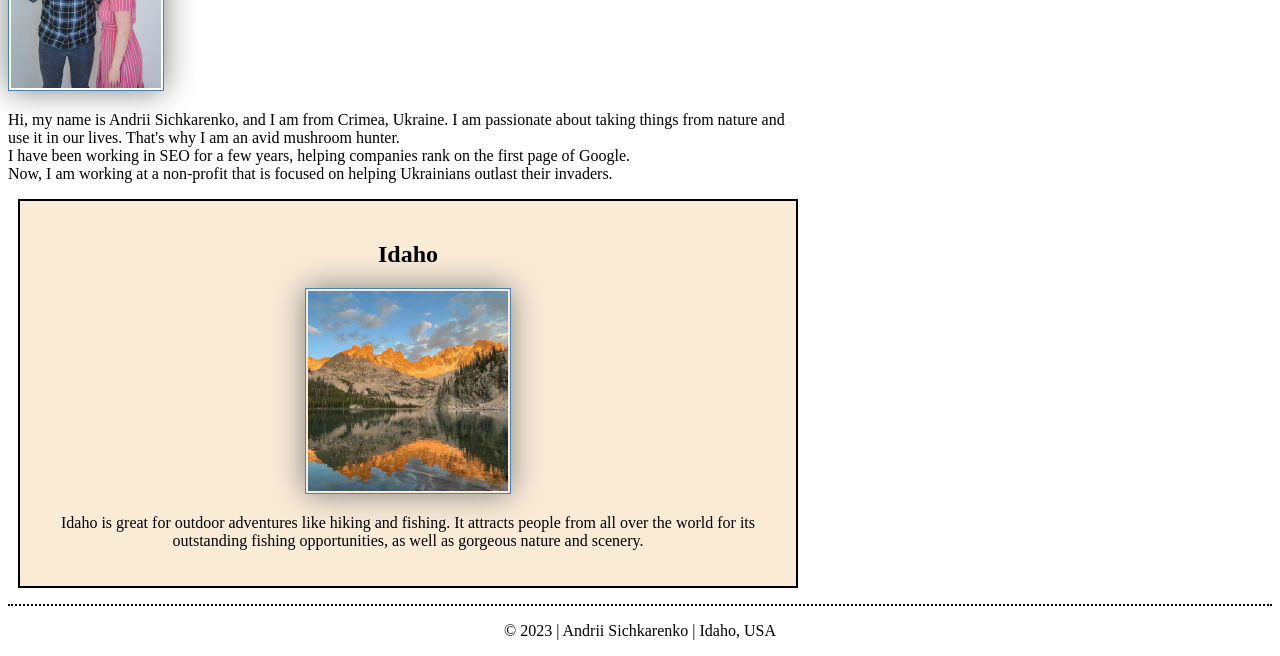
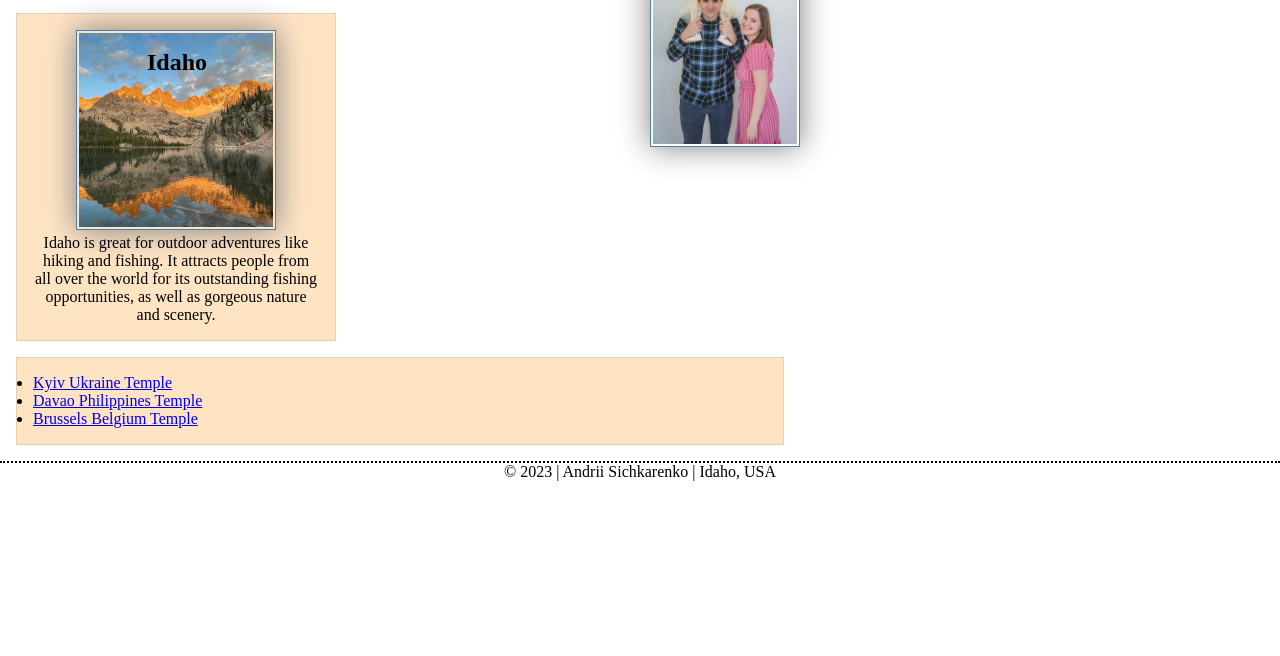
Before and after one commit to andreyrouk1/wdd130, a plain HTML site: page index.html in a window 1280 px wide. Shown: the part 422-1078 px from the top of the page. After the commit the page ends 903 px from the top, so only its background shows below. Drawn offline with Linux system fonts and the light colour scheme.

Commit message:
homepage enh

```diff
--- a/index.html
+++ b/index.html
@@ -15,23 +15,32 @@
             <a href="#">Home</a>
             <a href="wwr/">White Water Rafting Website</a>
             <a href="wwr/site-plan-rafting.html">White Water Rafting Siteplan</a>
+            <a href="https://www.linkedin.com/in/andrii-sichkarenko/">LinkedIn</a>
+            <a href="https://www.facebook.com/andrey.rouk/">Facebook</a>
         </nav>
     </header>
     <main>
         <h1>Andrii Sichkarenko | WDD 130</h1>
-        <img src="images/profile.jpg" alt="Andrii Sichkarenko" width="200">
-        <p>Hi, my name is Andrii Sichkarenko, and I am from Crimea, Ukraine. I am passionate about taking things from nature and use it in our lives. That's why I am an avid mushroom hunter.
-        <br>I have been working in SEO for a few years, helping companies rank on the first page of Google.
-        <br>Now, I am working at a non-profit that is focused on helping Ukrainians outlast their invaders.
+        <img class="profile" src="images/profile.jpg" alt="Andrii Sichkarenko" width="200">
+        <p>Hi, my name is Andrii Sichkarenko, and I am from Crimea, Ukraine. I am passionate about taking things from nature and use it in our lives.
+          That's why I am an avid mushroom hunter.
+          I have been working in SEO for a few years, helping companies rank on the first page of Google.
+          Now, I am working at a non-profit that is focused on helping Ukrainians outlast their invaders.
         </p>
-        <aside>
+        <aside class="box">
           <h2>Idaho</h2>
           <img src="images/idaho.jpg" alt="Idaho nature">
           <p>Idaho is great for outdoor adventures like hiking and fishing. It attracts people from all over the world for its outstanding fishing opportunities, as well as gorgeous nature and scenery.</p>
         </aside>
+        <ul class="box">
+          <li><a href="https://www.churchofjesuschrist.org/temples/details/kyiv-ukraine-temple?lang=eng" target="_blank">Kyiv Ukraine Temple</a></li>
+          <li><a href="https://www.churchofjesuschrist.org/temples/details/davao-philippines-temple?lang=eng" target="_blank">Davao Philippines Temple</a></li>
+          <li><a href="https://www.churchofjesuschrist.org/temples/details/brussels-belgium-temple?lang=eng" target="_blank">Brussels Belgium Temple</a></li>
+        </ul>
     </main>
     <footer>
         <p>&copy; 2023 | Andrii Sichkarenko | Idaho, USA</p>
     </footer>
   </body>
+  <!-- Last edited: 4/5/2023 -->
 </html>
--- a/styles/style.css
+++ b/styles/style.css
@@ -1,3 +1,9 @@
+* {
+    margin: 0;
+    padding: 0;
+    box-sizing: border-box;
+}
+
 nav {
     background-color: steelblue;
     padding: 10px;
@@ -30,12 +36,9 @@ main {
 }
 
 aside {
-    margin: 10px;
-    border: 2px solid #000;
-    padding: 20px;
-    background-color: antiquewhite;
-    color: #000;
+    width: 20em;
     text-align: center;
+    position: relative;
 }
 
 aside img {
@@ -43,8 +46,28 @@ aside img {
     height: auto;
 }
 
+aside h2 {
+    top: 35px;
+    left: 130px;
+    position: absolute;
+}
+
 footer {
     margin-top: 1em;
     border-top: 2px dotted #000;
     text-align: center;
 }
+
+/* Class Selectors */
+
+.box {
+    margin: 1rem;
+    border: 1px solid rgba(0, 0, 0, .1);
+    padding: 1rem;
+    background-color: bisque;
+    color: #000;
+}
+
+.profile {
+    float: right;
+}
```
